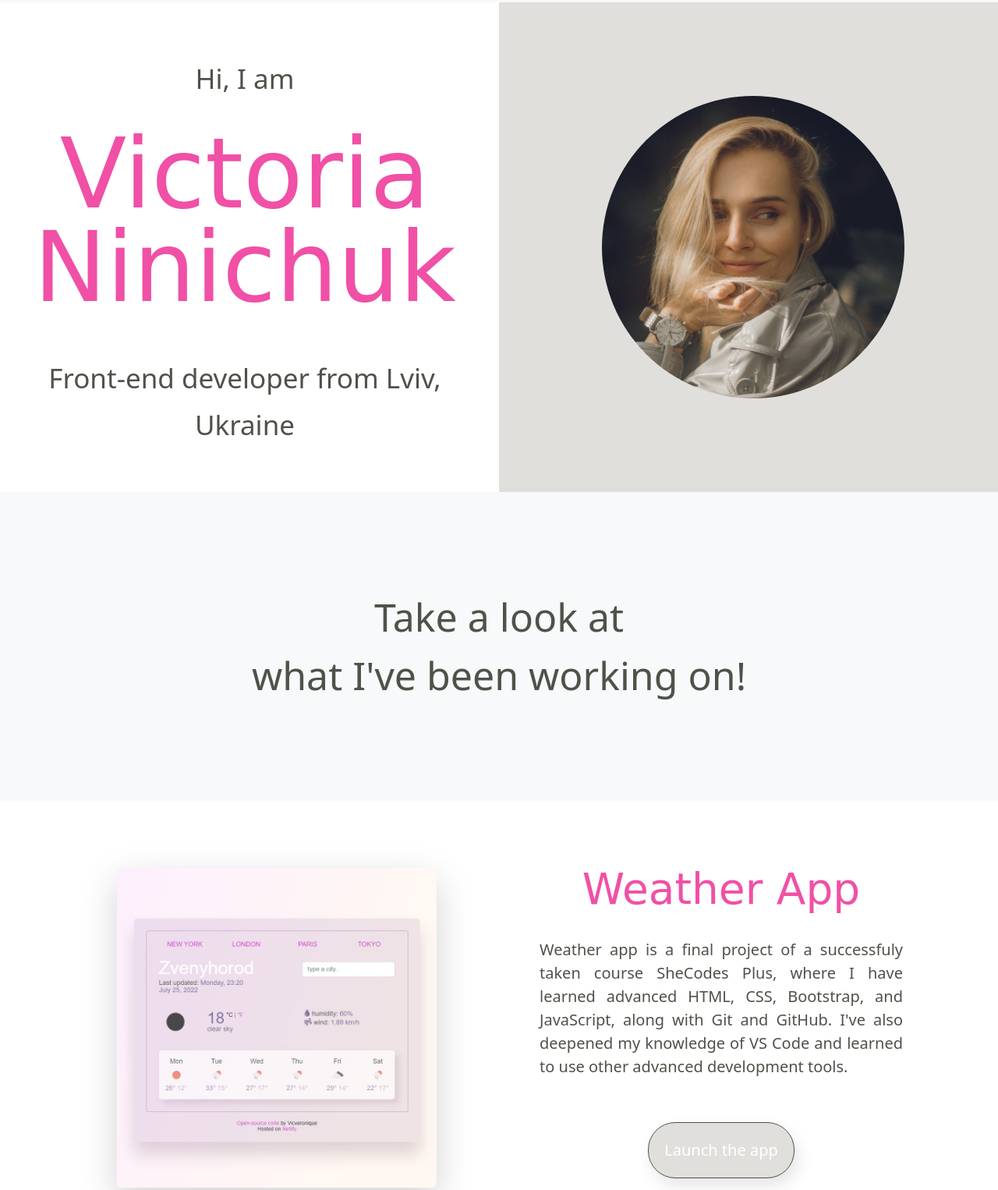
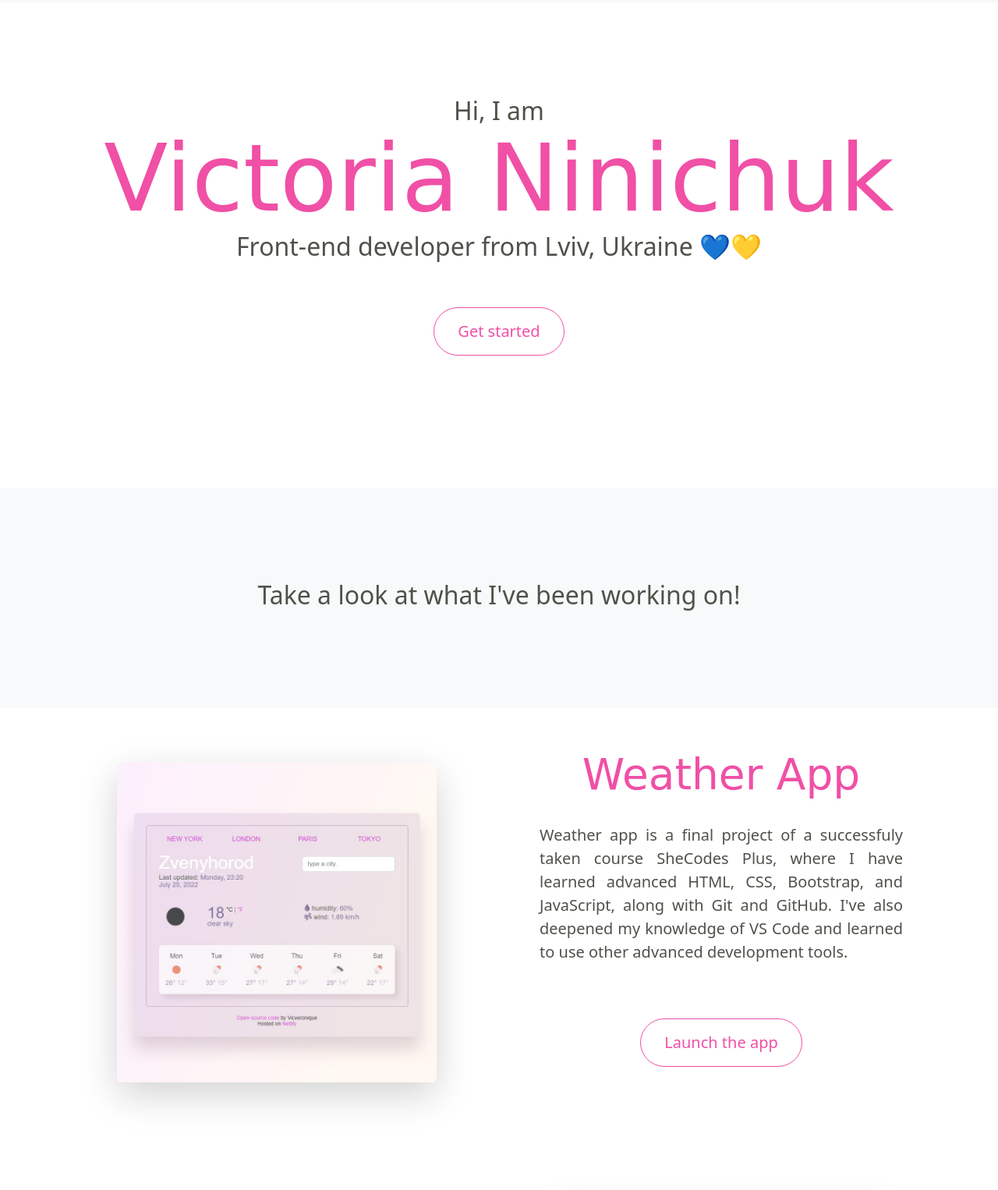
Before and after one commit to VicVeronique/Portfolio-project, a plain HTML site: page index.html in a window 1280 px wide. Shown: the part 75-1601 px from the top of the page at 78% size. Drawn offline with nearby package versions, Linux system fonts and the light colour scheme; a web font is replaced by a local one.

Commit message:
redesign

```diff
--- a/css/style.css
+++ b/css/style.css
@@ -16,65 +16,39 @@ h1 {
   font-size: 40px;
 }
 
-.work-project-button {
-  display: block;
-  margin: 0 auto;
-  background-color: var(--secondary-color);
-  padding: 20px;
-  border-radius: 35px;
-  border: 1px solid var(--main-color);
-  box-shadow: 5px 10px 20px rgb(232, 230, 230);
-  color: white;
-  font-size: 20px;
-  text-decoration: none;
-  line-height: 30px;
-  transition: 200ms;
-}
-
-.work-project-button:hover {
-  background-color: white;
-  color: var(--main-color);
-}
-
 .headline {
   text-align: center;
   color: var(--main-color);
-  margin-top: 40px;
-}
-
-.hello,
-.profession {
-  font-size: 35px;
-  line-height: 60px;
-}
-.profession {
-  padding: 20px;
-  text-align: center;
-  color: var(--main-color);
+  margin: 120px 100px;
 }
 
 .name {
-  font-size: 125px;
+  font-size: 120px;
   line-height: 120px;
   font-family: "Birthstone Bounce", cursive;
   color: var(--highlight-color);
 }
 
-.author-photo-cont {
-  background-color: var(--secondary-color);
+.start-button {
+  margin: 50px auto;
+  color: var(--highlight-color);
+  background-color: white;
+  padding: 15px 30px;
+  border-radius: 35px;
+  border: 1.3px solid var(--highlight-color);
+  font-size: 20px;
+  text-decoration: none;
+  line-height: 30px;
 }
 
-.author-photo {
-  padding: 120px;
-  border-radius: 50%;
-  opacity: 0.9;
+.work-project button {
+  display: block;
+  margin: 30px auto;
 }
-
 .work-intro {
-  font-size: 50px;
   color: var(--main-color);
   text-align: center;
-  padding: 100px;
+  padding: 70px;
   background-color: var(--primary-color);
 }
 
@@ -196,18 +170,16 @@ footer {
   text-decoration: none;
 }
 
-.about-headline-container {
-  margin: 50px 50px;
+.about-section {
+  margin: 100px 100px;
 }
 
-.about-section {
-  background-color: var(--secondary-color);
-  padding: 75px 50px;
+.profile-photo {
+  border-radius: 15px;
 }
 
 .about-section-container {
-  padding-left: 25px;
-  padding-right: 25px;
+  padding: 30px 30px;
 }
 
 .contact-container {
--- a/index.html
+++ b/index.html
@@ -59,32 +59,19 @@
       </div>
     </nav>
 
-    <div class="row">
-      <div class="align-self-center col-md-12 col-lg-6">
-        <div class="container headline">
-          <h2 class="hello">Hi, I am</h2>
-          <br />
-          <h1 class="name">Victoria Ninichuk</h1>
-          <br />
-          <h3 class="profession">Front-end developer from Lviv, Ukraine</h3>
-        </div>
-      </div>
-      <div class="col-md-12 col-lg-6 author-photo-cont">
-        <img
-          src="images/main photo.jpg"
-          alt=""
-          class="img-fluid author-photo"
-        />
-      </div>
+    <div class="container headline">
+      <h2 class="hello">Hi, I am</h2>
+      <h1 class="name">Victoria Ninichuk</h1>
+      <h2 class="profession">Front-end developer from Lviv, Ukraine 💙💛</h2>
+      <a href="/#work"> <button class="start-button">Get started</button></a>
     </div>
-    <p class="d-flex p-5 justify-content-center work-intro">
-      <br />
-      Take a look at
-      <br />
-      what I've been working on!
-      <br />
-      <br />
-    </p>
+
+    <div class="work-intro" id="work">
+      <h2 class="d-flex p-5 justify-content-center">
+        Take a look at what I've been working on!
+      </h2>
+    </div>
+
     <div class="container">
       <div class="row">
         <div class="col-sm-12 col-md-6 work-project">
@@ -94,7 +81,7 @@
             class="img-fluid rounded shadow-lg project"
           />
         </div>
-        <div class="col-sm-12 col-md-6 work-project align-self-center">
+        <div class="col-sm-12 col-md-6 work-project">
           <h1 class="work-project-name">Weather App</h1>
           <p class="work-project-descriprion">
             Weather app is a final project of a successfuly taken course
@@ -108,7 +95,7 @@
             href="https://ornate-horse-3468a7.netlify.app/"
             target="_blank"
           >
-            <button class="work-project-button">Launch the app</button>
+            <button class="start-button">Launch the app</button>
           </a>
         </div>
         <div class="col-sm-12 col-md-6 work-project align-self-center">
@@ -125,7 +112,7 @@
             href="https://bejewelled-beignet-55d758.netlify.app/"
             target="_blank"
           >
-            <button class="work-project-button">Launch the page</button>
+            <button class="start-button">Launch the page</button>
           </a>
         </div>
         <div class="col-sm-12 col-md-6 work-project">
```
Also changed, not shown: about.html (+4 -5 lines), images/about photo.jpg, images/main photo.jpg (deleted).
